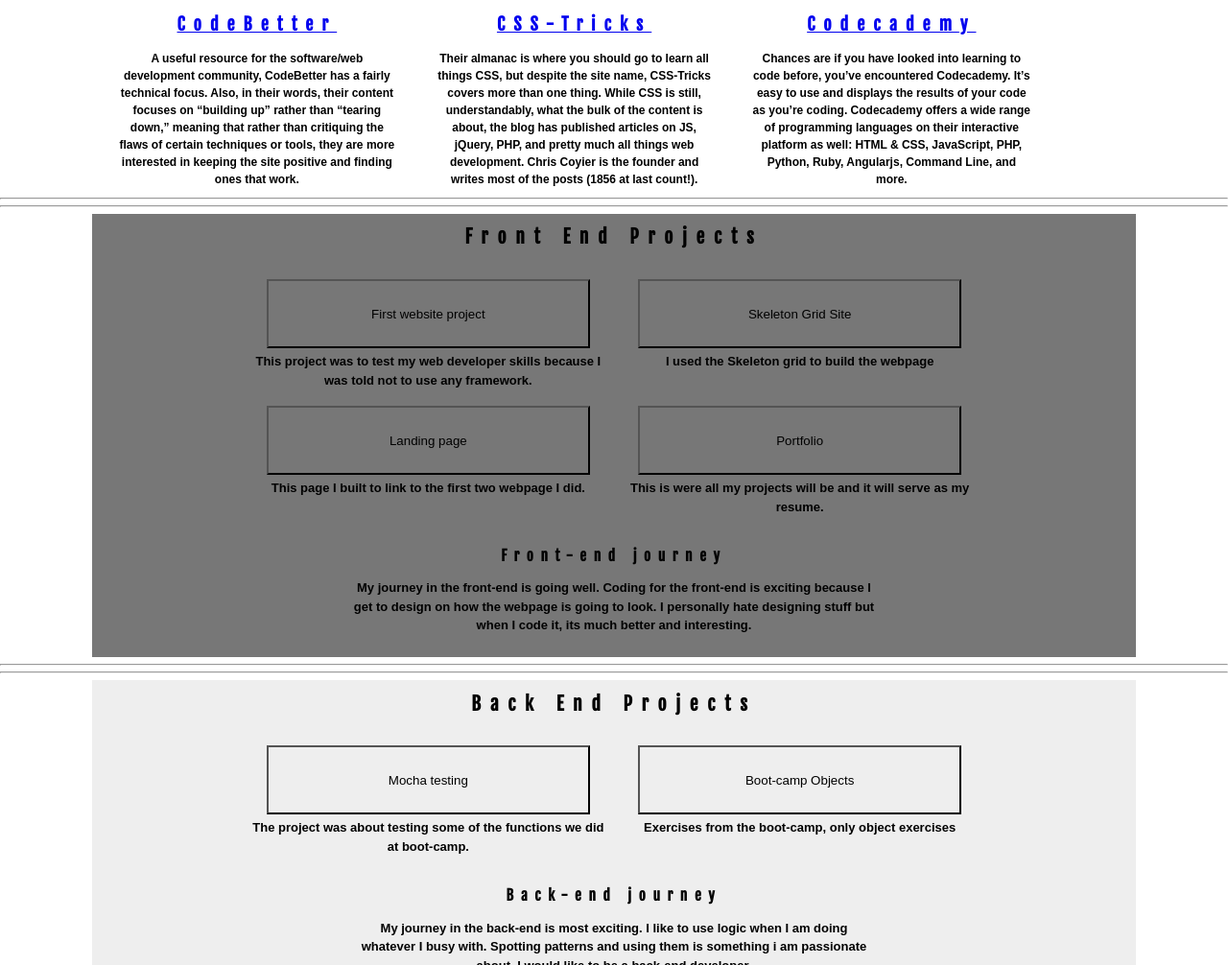
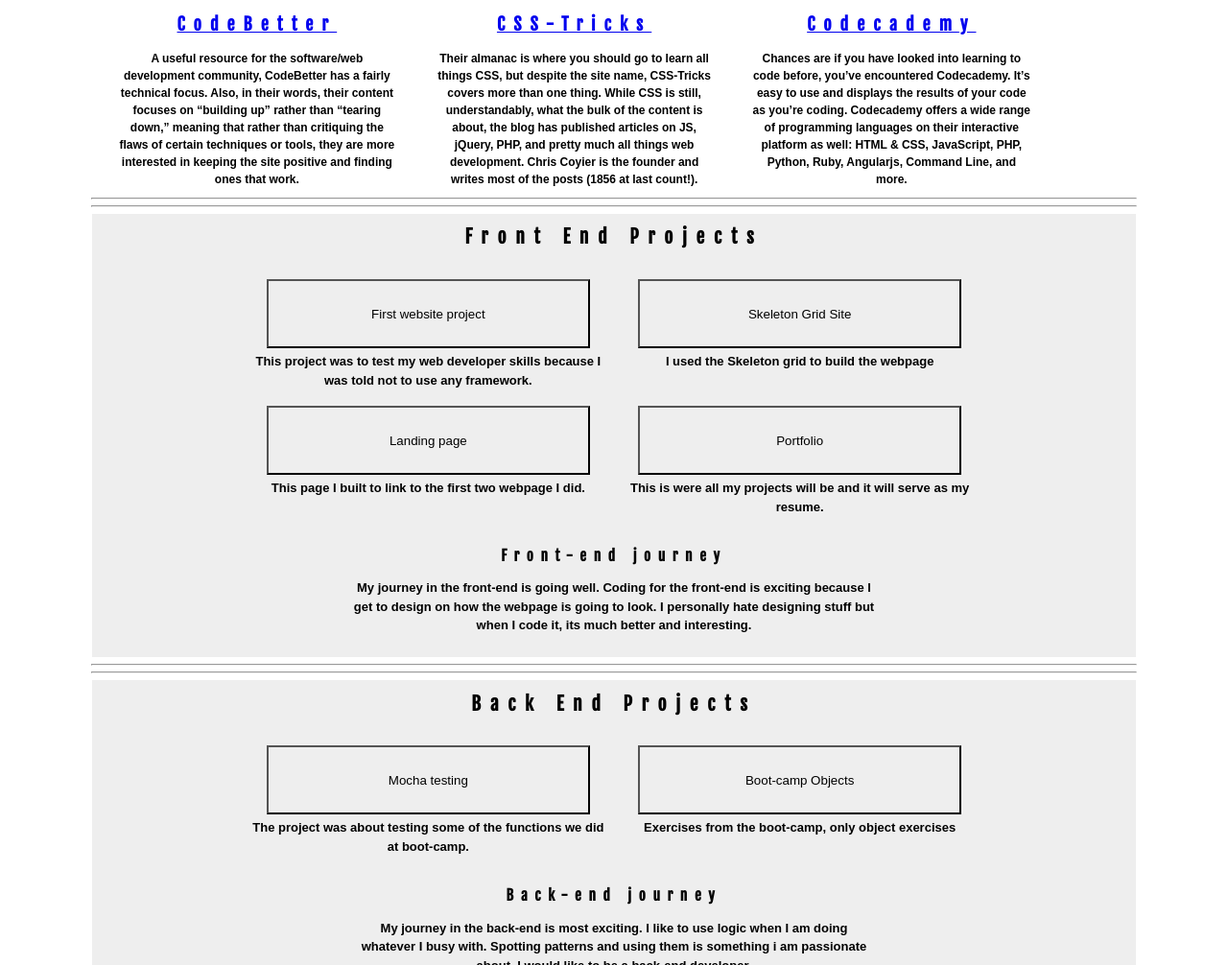
Before and after one commit to TaSiya/portfolio, a plain HTML site: page index.html in a window 1280 px wide. Shown: the part 744-1750 px from the top of the page at 96% size. Drawn offline with nearby package versions, Linux system fonts and the light colour scheme.

Commit message:
latest minor changes on the page

```diff
--- a/index.html
+++ b/index.html
@@ -93,7 +93,7 @@
                </div>
 
                <div>
-                  <a href="project 4" target='_top'>
+                  <a href="https://tasiya.github.io/portfolio/" target='_top'>
                      <button type="button" name="button">
                         Portfolio
                      </button>
--- a/style.css
+++ b/style.css
@@ -15,7 +15,11 @@
 }
 
 #section-B{
-   background-color: #333a;
+   background-color: #eee;
+}
+
+hr{
+   width:90%;
 }
 
 #section-C{
@@ -150,6 +154,10 @@
       grid-gap: 1.5em;
    }
 
+   hr{
+      width:85%;
+   }
+
    #name, #para{
       text-align: center;
    }
```
